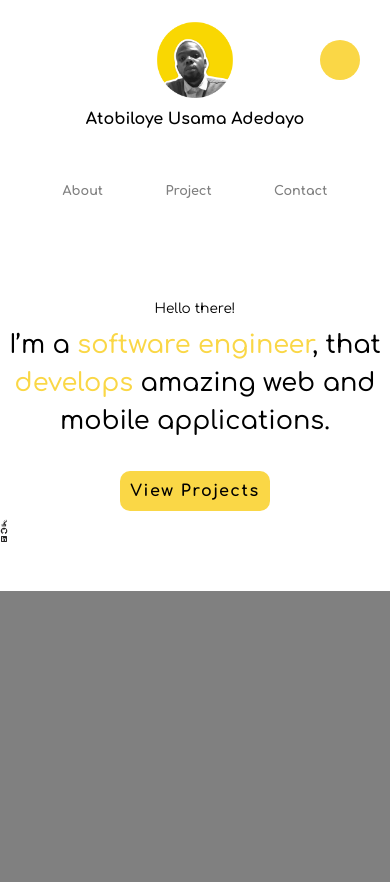
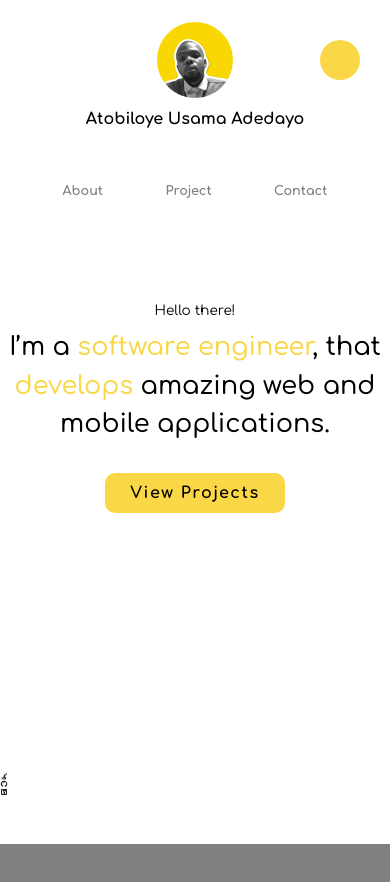
Before and after one commit to Osama92/Portfolio, a website: page views/home.html in a window 390 px wide. Shown: the top 882 px of the page. Drawn offline with Linux system fonts and the light colour scheme; files that its build step writes are made by us from their sources.

Commit message:
Improved View port height

```diff
--- a/public/style/styles.css
+++ b/public/style/styles.css
@@ -98,11 +98,7 @@
   margin-top: 40px;
   margin-left: 30px;
   letter-spacing: 0.1em;
-}
-.btnProject p {
-  width: 80%;
-  height: 80%;
-  background-color: grey;
+  cursor: pointer;
 }
 .profileView {
   grid-area: profileView;
@@ -136,18 +132,21 @@
   background-size: contain;
   width: 2rem;
   height: 20%;
+  cursor: pointer;
 }
 .git {
   background: url(/image/git.png) no-repeat;
   background-size: contain;
   width: 2rem;
   height: 20%;
+  cursor: pointer;
 }
 .linkd {
   background: url(/image/linkd.png) no-repeat;
   background-size: contain;
   width: 2rem;
   height: 20%;
+  cursor: pointer;
 }
 
 /* PROJECT SECTION */
@@ -157,16 +156,16 @@
   background: grey;
 }
 
-@media only screen and (max-width: 480px) {
+@media only screen and (max-width: 720px) {
   .container {
     grid-template-columns: 1fr;
-    grid-template-rows: 1fr;
+    /* grid-template-rows: 0.5fr; */
     grid-template-areas:
       "nav"
       "descView"
       "profileView"
       "socialView";
-    height: 70vh;
+    height: 100vh;
   }
   .nav {
     display: flex;
@@ -186,6 +185,7 @@
     border-radius: 20px;
     visibility: visible;
     position: fixed;
+    cursor: pointer;
   }
   .myName {
     display: flex;
@@ -222,7 +222,7 @@
     text-align: center;
     padding: 0;
     margin-bottom: 10px;
-    margin-top: 20px;
+    margin-top: 50px;
   }
   .descView h2 {
     font-size: 1.6rem;
@@ -232,12 +232,13 @@
   .btnProject {
     margin-left: 0;
     margin: auto;
-    width: 150px;
+    width: 180px;
     height: 40px;
     border-radius: 10px;
     font-size: 1rem;
     margin-top: 30px;
     color: black;
+    cursor: pointer;
   }
   .socialView {
     display: flex;
```
